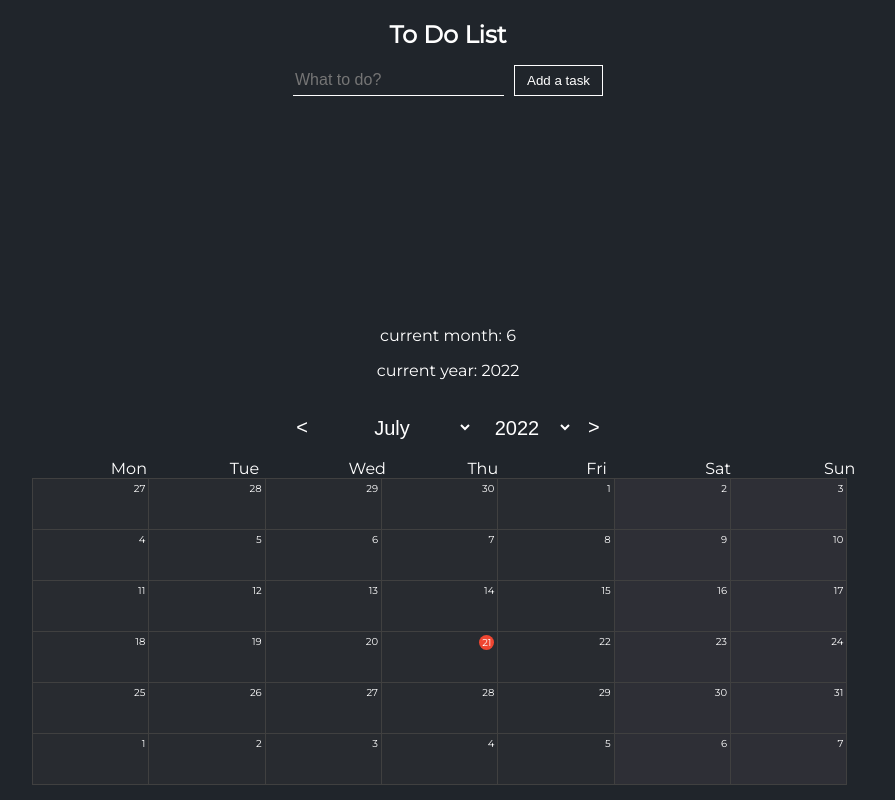
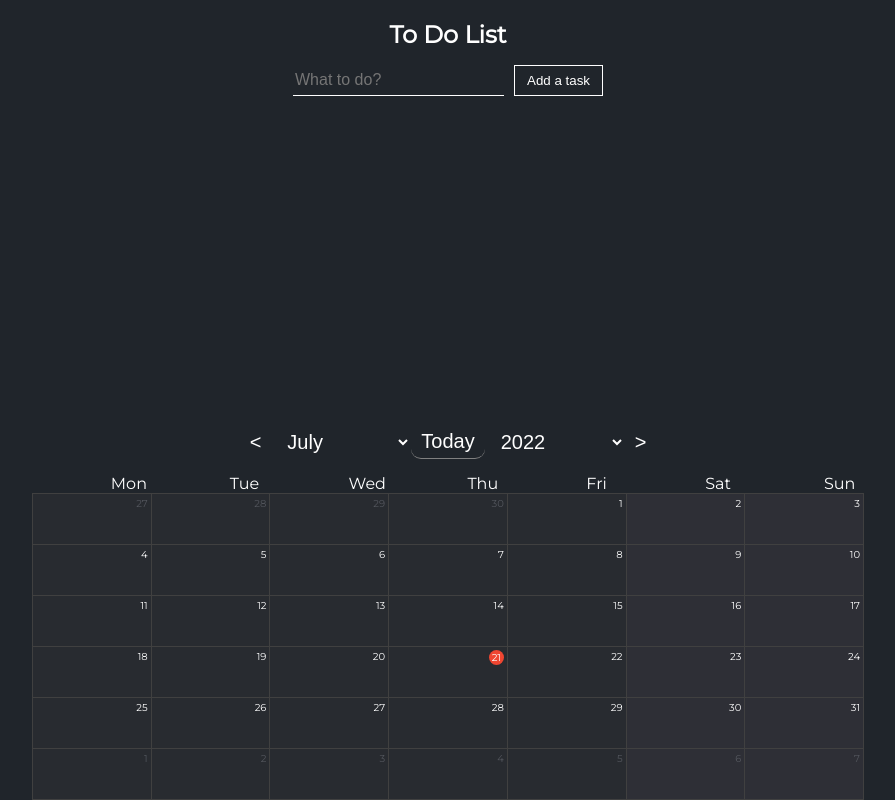
Before and after one commit to andrsvsrg/reactToDo, a React (Create React App) app: page / in a window 1280 px wide. Shown: the whole page, without its empty margins (192-1087 px from the left). Built offline with nearby package versions, Linux system fonts and the light colour scheme.

Commit message:
full calendar complit

```diff
--- a/src/App.js
+++ b/src/App.js
@@ -1,3 +1,4 @@
+import moment from 'moment'
 import React, { useEffect, useState } from 'react'
 
 import Calendar from './components/Calendar/Calendar'
@@ -13,10 +14,23 @@ function App() {
     JSON.parse(localStorage.getItem('items')) || []
   )
 
-
   useEffect(() => {
     localStorage.setItem('items',JSON.stringify(todo))
   }, [todo])
+
+  const [currentWindowCalendar, setCurrentWindowCalendar] = useState(setValuesCurrWindow(moment().year(),moment().month()))
+
+  function setValuesCurrWindow(year, month, day = 1) {
+
+    const selectedDay = moment().set({ 'year': year, 'month': month, 'date': day })
+    const startDay = selectedDay.clone().startOf('month').startOf('week')
+    let currDay = startDay.subtract(1, 'day').clone();
+    const resultArrAllDays = [...Array(42)].map(() => currDay.add(1, 'day').clone());
+
+    return resultArrAllDays;
+  }
+
+
 
 
   return (
--- a/src/components/Calendar/Calendar.js
+++ b/src/components/Calendar/Calendar.js
@@ -1,5 +1,5 @@
 import moment from 'moment'
-import React, { useState } from 'react';
+import React, { useState , useEffect } from 'react';
 
 import './calendar.css'
 
@@ -37,27 +37,27 @@ const Calendar = ({ todo, setToDo }) => {
 
   function changeMonthSelect(e) {
     setSelectMonthValue(Number(e.target.value))
-    setCurrentWindowCalendar(setValuesCurrWindow(selectYearValue, selectMonthValue));
   }
 
   function changeYearSelect(e) {
     setSelectYearValue(Number(e.target.value))
-    setCurrentWindowCalendar(setValuesCurrWindow(selectYearValue, selectMonthValue));
+  }
+
+  useEffect(() => {
+    setCurrentWindowCalendar(setValuesCurrWindow(selectYearValue, selectMonthValue))
+  }, [selectMonthValue, selectYearValue])
+
+  function todayClickButton() {
+    setSelectMonthValue(moment().month())
+    setSelectYearValue(moment().year())
+    setCurrentWindowCalendar(setValuesCurrWindow(moment().year(),moment().month()))
   }
 
 
   return (
     <div className="calendar">
-      <div style={{textAlign: 'center'}}>
-        <p>{'current month: '  + selectMonthValue }</p>
-        <p>{'current year: '  + selectYearValue }</p>
-        {console.log(currentWindowCalendar)}
-      </div>
-
       <div className="select_date">
-
         <button className="calendar_btn"> { '<' } </button>  {/* BUTTON PREV MONTH */ }
-
         <select value={selectMonthValue} onChange={(e) => changeMonthSelect(e)} className="calendar_select calendar_select_month">  {/* SELECT MONTH */ }
           {
             defaultValues.monthsNames.map((month, index) => {
@@ -65,6 +65,9 @@ const Calendar = ({ todo, setToDo }) => {
             })
           }
         </select>
+
+        <button className="calendar_btn today_btn"
+                onClick={todayClickButton}>Today</button>
 
         <select value={selectYearValue}
                 onChange={(e) => changeYearSelect(e)}
@@ -91,7 +94,7 @@ const Calendar = ({ todo, setToDo }) => {
         <div className="calendar_table_dates">  {/* DAYS OF MONTH, 42 DAYS */ }
           {
             currentWindowCalendar.map((dateItem) => {
-              function AddClassDay(item) {
+              function addClassDay(item) {
                 let classes;
                 if (item.day() === 6 || item.day() === 0) {
                   classes = 'weekend'
@@ -100,10 +103,18 @@ const Calendar = ({ todo, setToDo }) => {
                 }
                 return classes;
               }
+              function addClassDate(dateItem) {
+                let classesDate =  dateItem.isSame(today, 'day') ? 'today' : '';
+                if(!(dateItem.month() === selectMonthValue)) {
+                  classesDate += ' notThisMonthColor'
+                }
+                return classesDate;
+              }
 
-              const dataItemClasses = 'dataItem ' + AddClassDay(dateItem)
-              return <div className={ dataItemClasses } key={ dateItem.format('DDMMYYYY') }>
-                <div className={ dateItem.isSame(today, 'day') ? 'today' : '' }>
+              const dayItemClasses = 'dataItem ' + addClassDay(dateItem)
+              const dataClasses =  addClassDate(dateItem)
+              return <div className={ dayItemClasses } key={ dateItem.format('DDMMYYYY') }>
+                <div className={dataClasses}>
                   { dateItem.format('D') }
                 </div>
 
--- a/src/components/Calendar/calendar.css
+++ b/src/components/Calendar/calendar.css
@@ -9,7 +9,7 @@
 }
 
 .calendar_btn {
-  padding: .25em .75em;
+  padding: 5px 10px;
   text-align: center;
   color:white;
   font-size: 20px;
@@ -29,12 +29,17 @@
 .calendar_select option {
   background-color: #2e2f36;
 }
-.calendar_select_month {
-  width: 150px;
+
+.calendar_select_year, .calendar_select_month {
+  width: 140px;
+  text-align: start;
+  padding-left: 12px;
 }
-.calendar_select_year {
-  width: 100px;
+.today_btn {
+  border-bottom: 1px solid gray;
+  border-radius: 10px;
 }
+
 
 .calendar_select:focus, .calendar_btn:focus{
   outline: none;
@@ -51,14 +56,14 @@
 }
 
 .calendar_table_dates {
-  width: 98%;
+  width: 100%;
   display: grid;
   grid-template-columns: repeat(7,1fr);
   grid-template-rows: repeat(6,1fr) ;
-  margin-bottom:15px;
   background-color: #404040;
   grid-gap: 1px;
   border: 1px solid #404040;
+  margin: auto;
 }
 
 
@@ -78,6 +83,8 @@
   justify-items: end;
   display: grid;
   grid-template-columns: repeat(7,1fr);
+  margin: auto;
+  width: 100%;
 }
 
 .dayOfWeek_Item {
@@ -103,3 +110,7 @@ border: 1px solid cornflowerblue;
 .weekend {
   background-color: #2e2f36;
 }
+
+.notThisMonthColor {
+  color: #53565D;
+}
```
